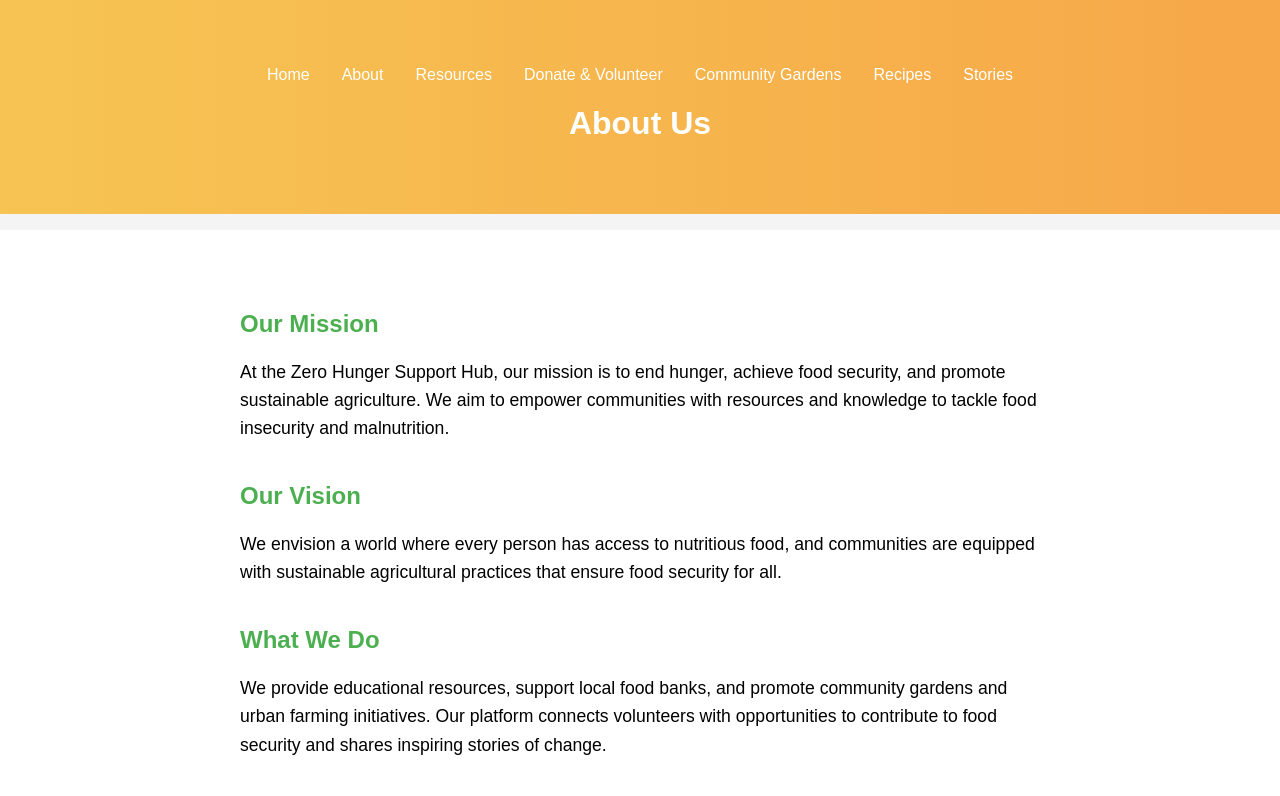
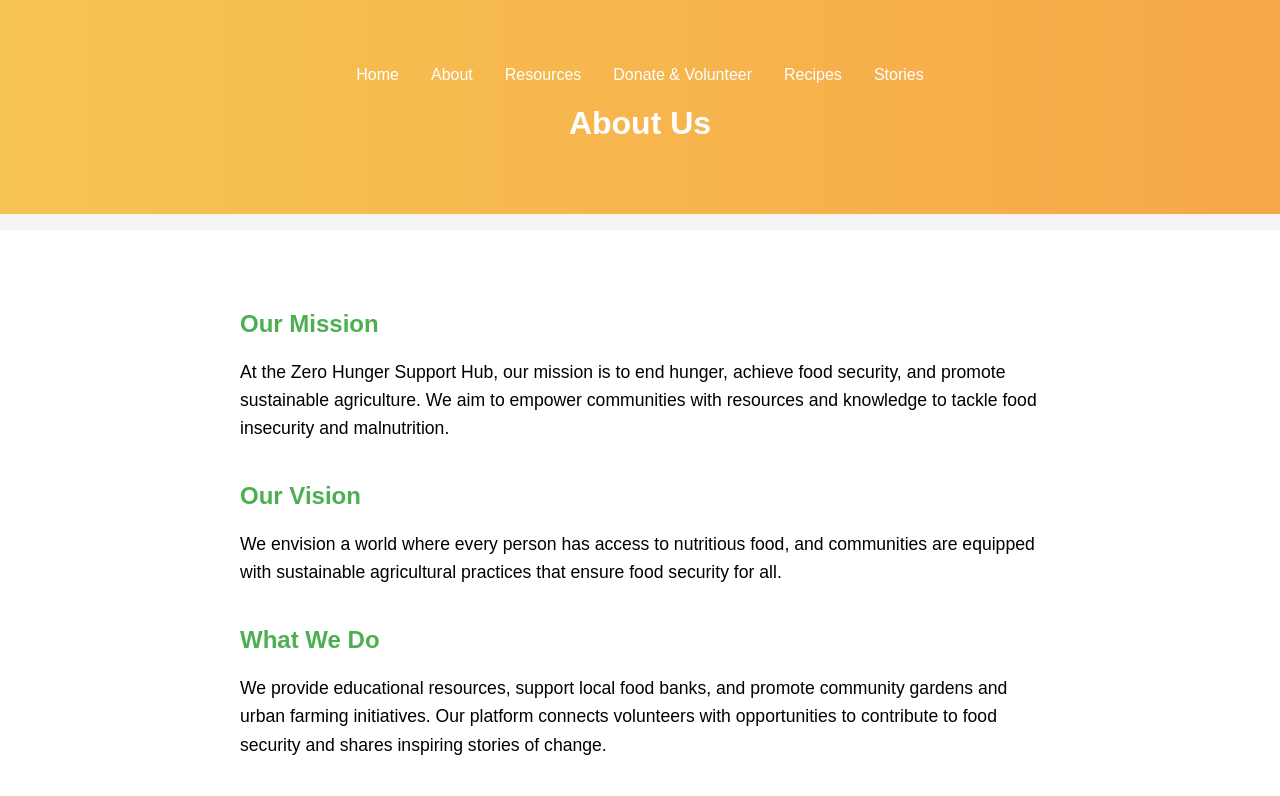
Before and after one commit to 07nainankit/Zero-Hunger, a plain HTML site: page about.html in a window 1280 px wide. Shown: the top 796 px of the page. Drawn offline with Linux system fonts and the light colour scheme.

Commit message:
Update about.html

```diff
--- a/about.html
+++ b/about.html
@@ -16,7 +16,7 @@
                 <li><a href="about.html">About </a></li>
                 <li><a href="resources.html">Resources</a></li>
                 <li><a href="donate.html">Donate & Volunteer</a></li>
-                <li><a href="community.html">Community Gardens</a></li>
+<!--                 <li><a href="community.html">Community Gardens</a></li> -->
                 <li><a href="recipes.html">Recipes</a></li>
                 <li><a href="stories.html">Stories</a></li>
             </ul>
```
